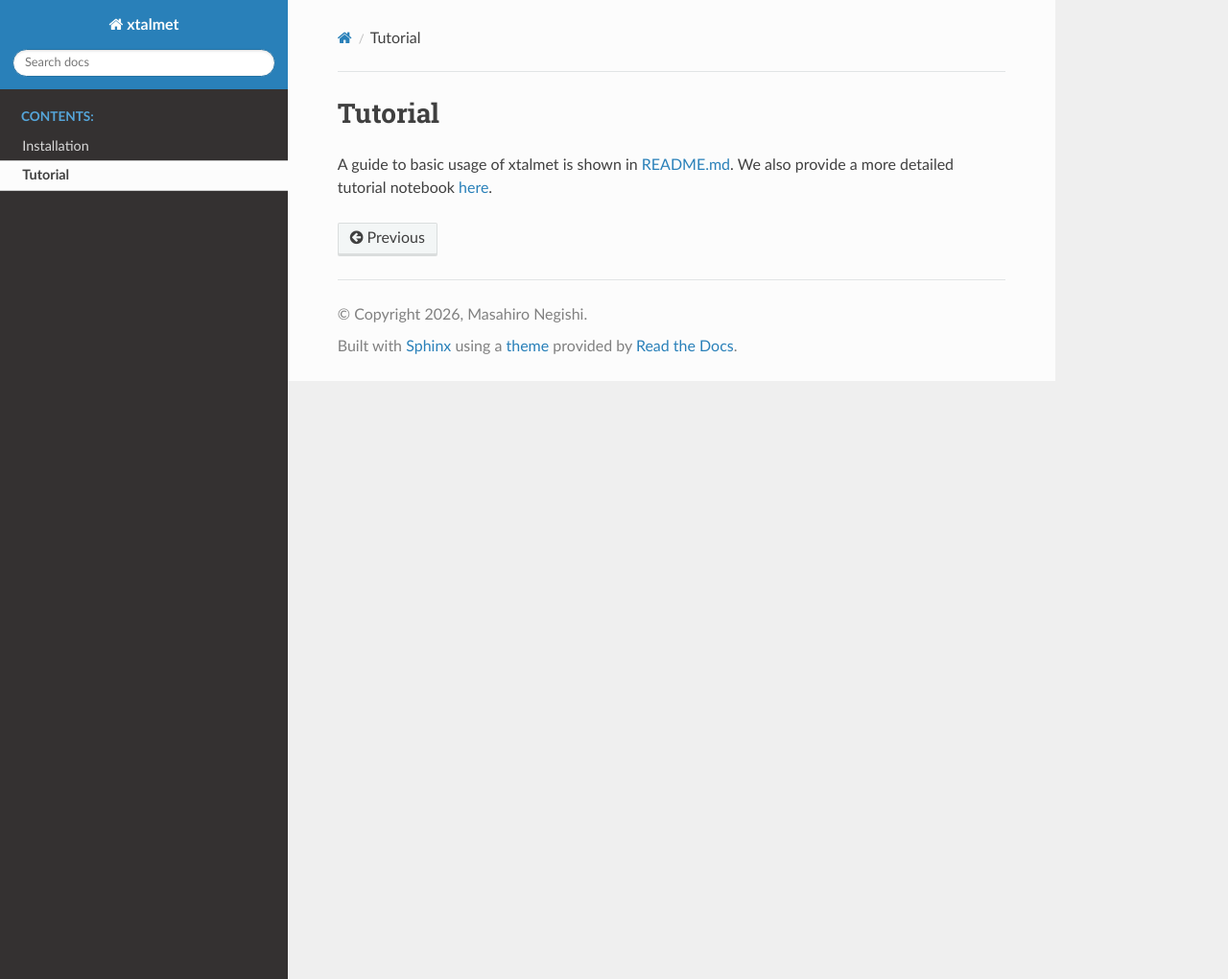
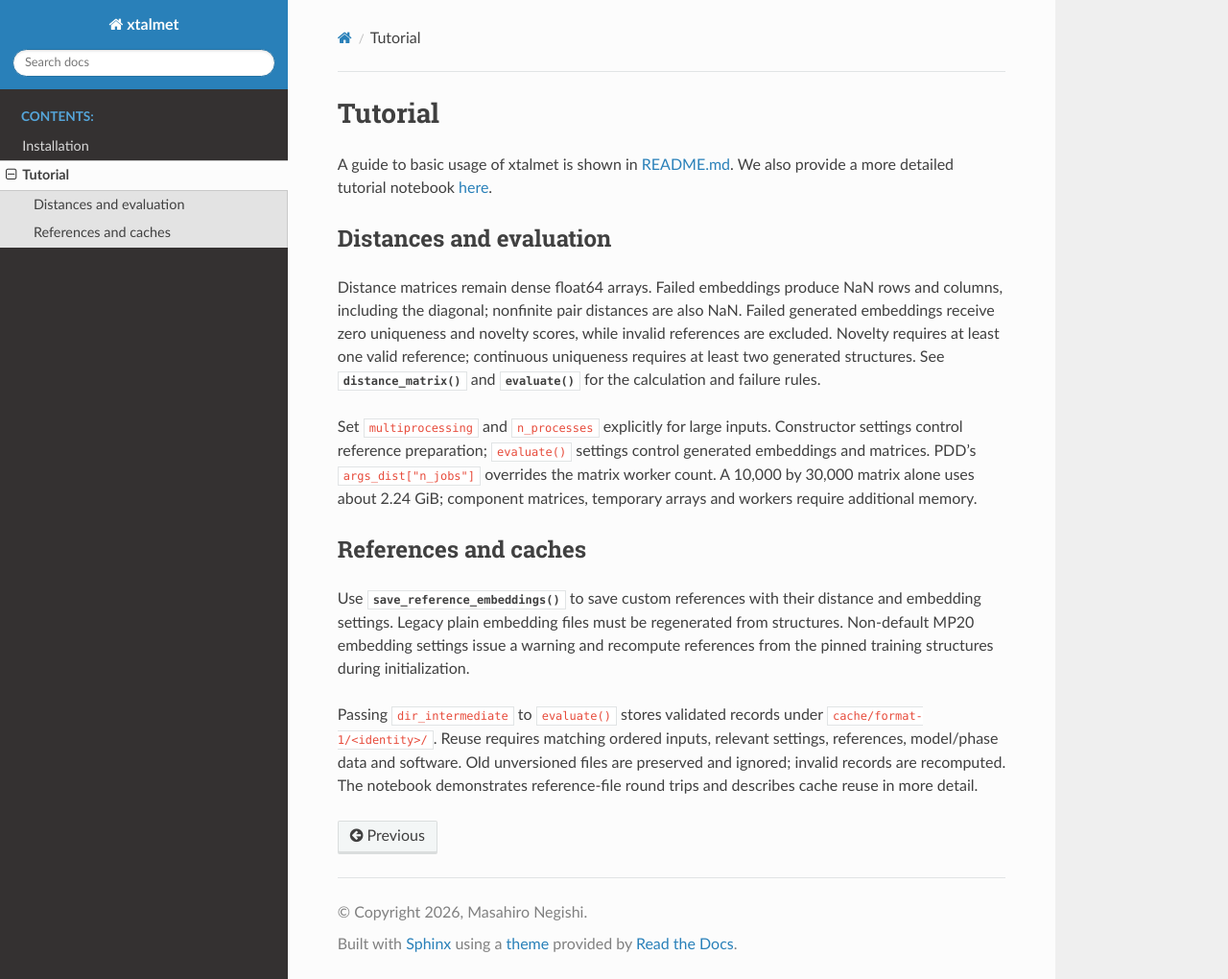
Before and after one commit to WMD-group/xtalmet, a Sphinx documentation site: the page built from docs/source/tutorial.rst, in a window 1280 px wide and 1020 px high. Shown: the whole window at 96% size. Built offline with Sphinx 7.4.7 and the Read the Docs theme 3.1.0, drawn with Linux system fonts in a browser that asks for light colours; pages that are not in the unit, such as notebooks, are missing from menus.

Commit message:
Refresh usage documentation and record compatibility checks
Document failure handling, versioned caches and parallel controls. Clarify
archived paper reproduction requirements and the Python/CUDA checks, remove
stale installation advice, and correct tutorial and documentation links.

```diff
--- a/docs/source/tutorial.rst
+++ b/docs/source/tutorial.rst
@@ -3,3 +3,35 @@ Tutorial
 
 A guide to basic usage of xtalmet is shown in `README.md <https://github.com/WMD-group/xtalmet?tab=readme-ov-file#usage>`_.
 We also provide a more detailed tutorial notebook `here <https://github.com/WMD-group/xtalmet/blob/main/examples/tutorial.ipynb>`_.
+
+Distances and evaluation
+------------------------
+
+Distance matrices remain dense float64 arrays. Failed embeddings produce NaN
+rows and columns, including the diagonal; nonfinite pair distances are also NaN.
+Failed generated embeddings receive zero uniqueness and novelty scores, while
+invalid references are excluded. Novelty requires at least one valid reference;
+continuous uniqueness requires at least two generated structures. See
+:func:`~xtalmet.distance.distance_matrix` and
+:meth:`~xtalmet.evaluator.Evaluator.evaluate` for the calculation and failure rules.
+
+Set ``multiprocessing`` and ``n_processes`` explicitly for large inputs.
+Constructor settings control reference preparation; ``evaluate()`` settings
+control generated embeddings and matrices. PDD's ``args_dist["n_jobs"]`` overrides
+the matrix worker count. A 10,000 by 30,000 matrix alone uses about 2.24 GiB;
+component matrices, temporary arrays and workers require additional memory.
+
+References and caches
+---------------------
+
+Use :meth:`~xtalmet.evaluator.Evaluator.save_reference_embeddings` to save custom
+references with their distance and embedding settings. Legacy plain embedding
+files must be regenerated from structures. Non-default MP20 embedding settings
+issue a warning and recompute references from the pinned training structures
+during initialization.
+
+Passing ``dir_intermediate`` to ``evaluate()`` stores validated records under
+``cache/format-1/<identity>/``. Reuse requires matching ordered inputs, relevant
+settings, references, model/phase data and software. Old unversioned files are
+preserved and ignored; invalid records are recomputed. The notebook demonstrates
+reference-file round trips and describes cache reuse in more detail.
--- a/pyproject.toml
+++ b/pyproject.toml
@@ -23,7 +23,7 @@ license = { file = "LICENSE" }
 
 [project.urls]
 Repository = "https://github.com/WMD-group/xtalmet/"
-Documentation = "https://wmd-group.github.io/xtalmets/"
+Documentation = "https://wmd-group.github.io/xtalmet/"
 
 [dependency-groups]
 dev = [
```
Also changed, not shown: README.md (+3 -3 lines), docs/source/install.rst (+17 -8 lines), examples/journal/README.md, examples/workshop/README.md.
